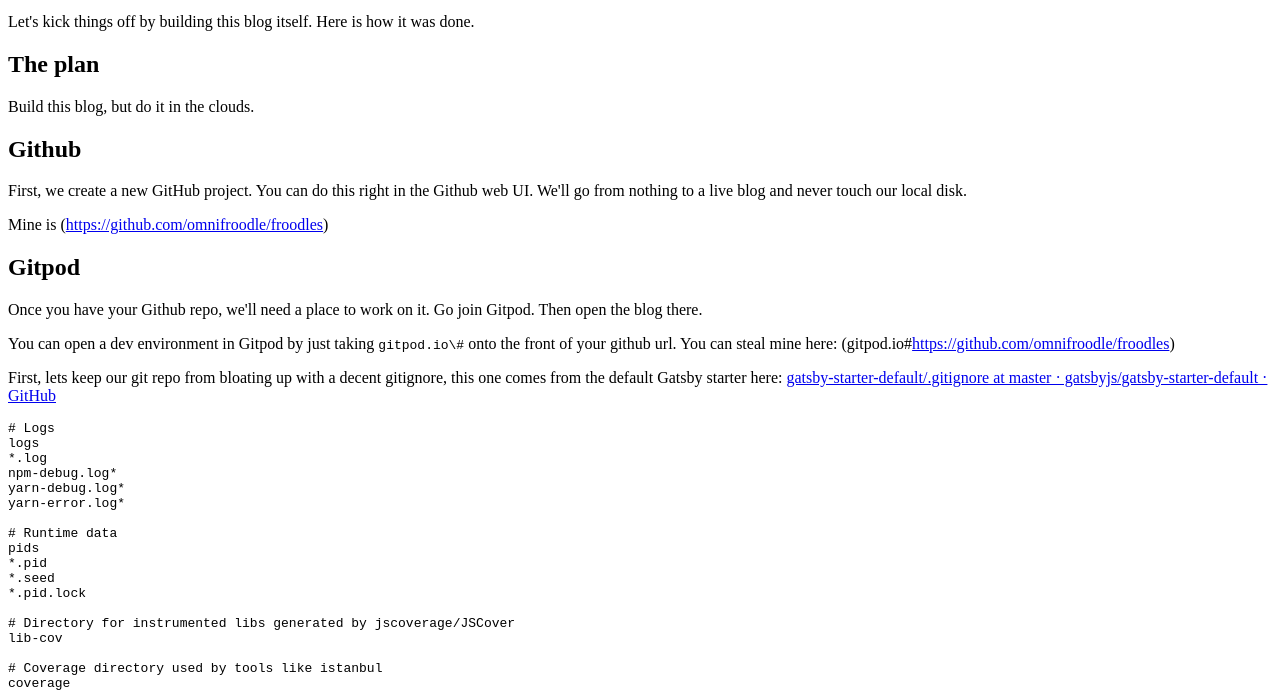
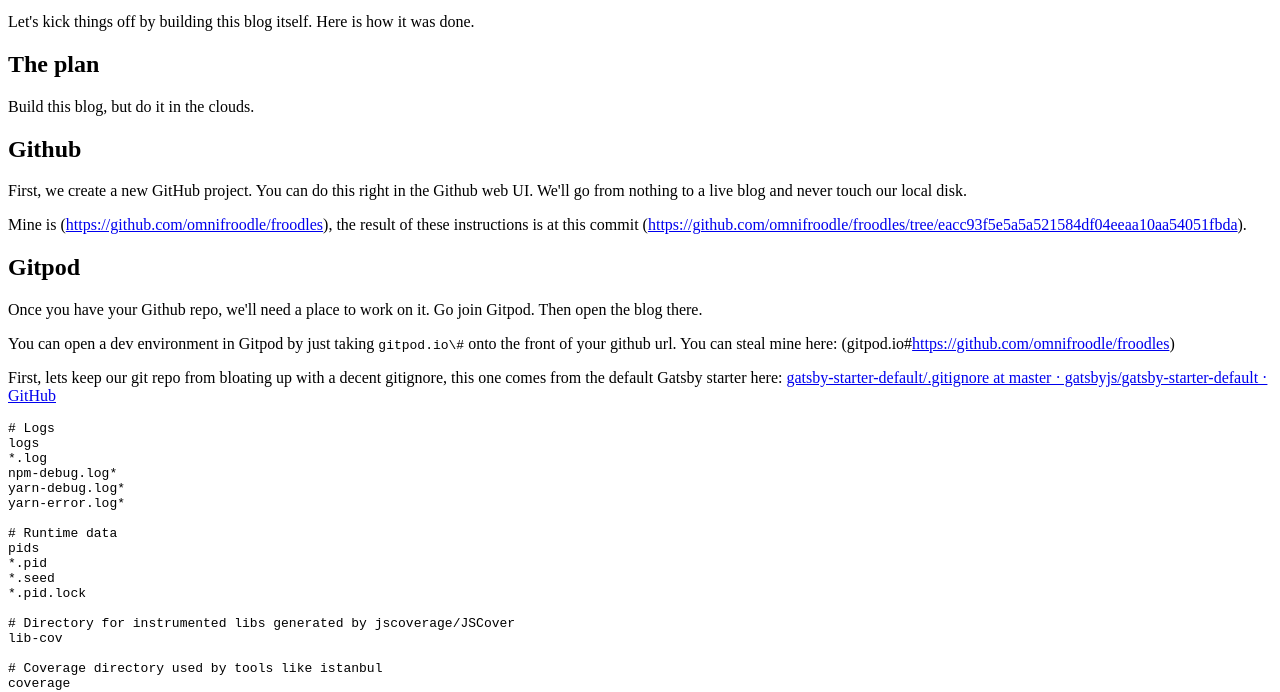
Before and after one commit to omnifroodle/froodles, a Gatsby site: page /head-in-the-clouds/ in a window 1280 px wide. Shown: the part 114-806 px from the top of the page. Built offline with nearby package versions, Linux system fonts and the light colour scheme; Gatsby itself is replaced by a stand-in of ours; some packages are replaced by stand-ins of ours; code samples lack their colours.

Commit message:
add link to specific commit that matches the blog entry

```diff
--- a/content/blog/head-in-the-clouds/index.md
+++ b/content/blog/head-in-the-clouds/index.md
@@ -13,7 +13,7 @@
 ## Github
 First, we create a new GitHub project. You can do this right in the Github web UI. We'll go from nothing to a live blog and never touch our local disk.
 
-Mine is (https://github.com/omnifroodle/froodles)
+Mine is (https://github.com/omnifroodle/froodles), the result of these instructions is at this commit (https://github.com/omnifroodle/froodles/tree/eacc93f5e5a5a521584df04eeaa10aa54051fbda).
 
 ## Gitpod
 Once you have your Github repo, we'll need a place to work on it. Go join Gitpod. Then open the blog there.
```
